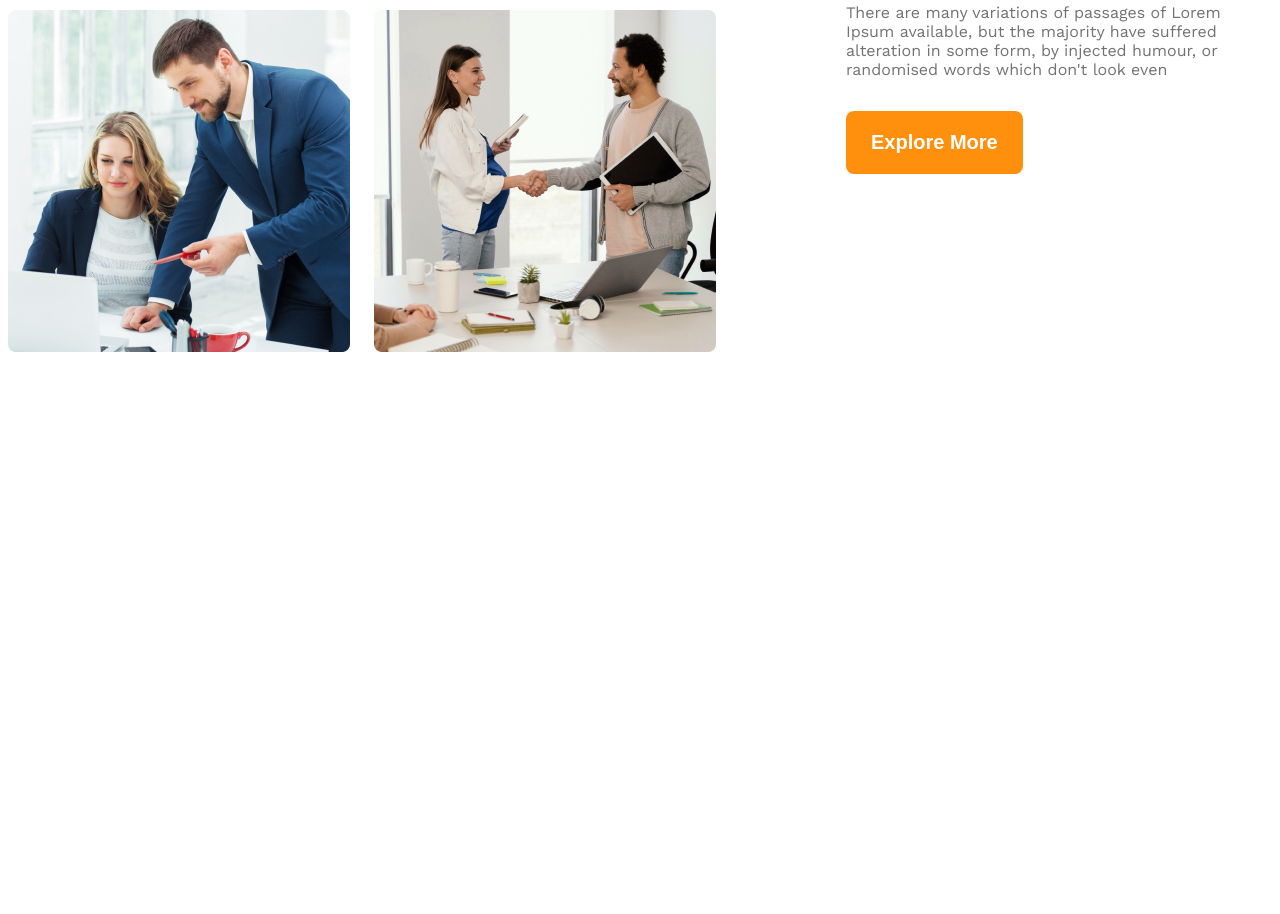
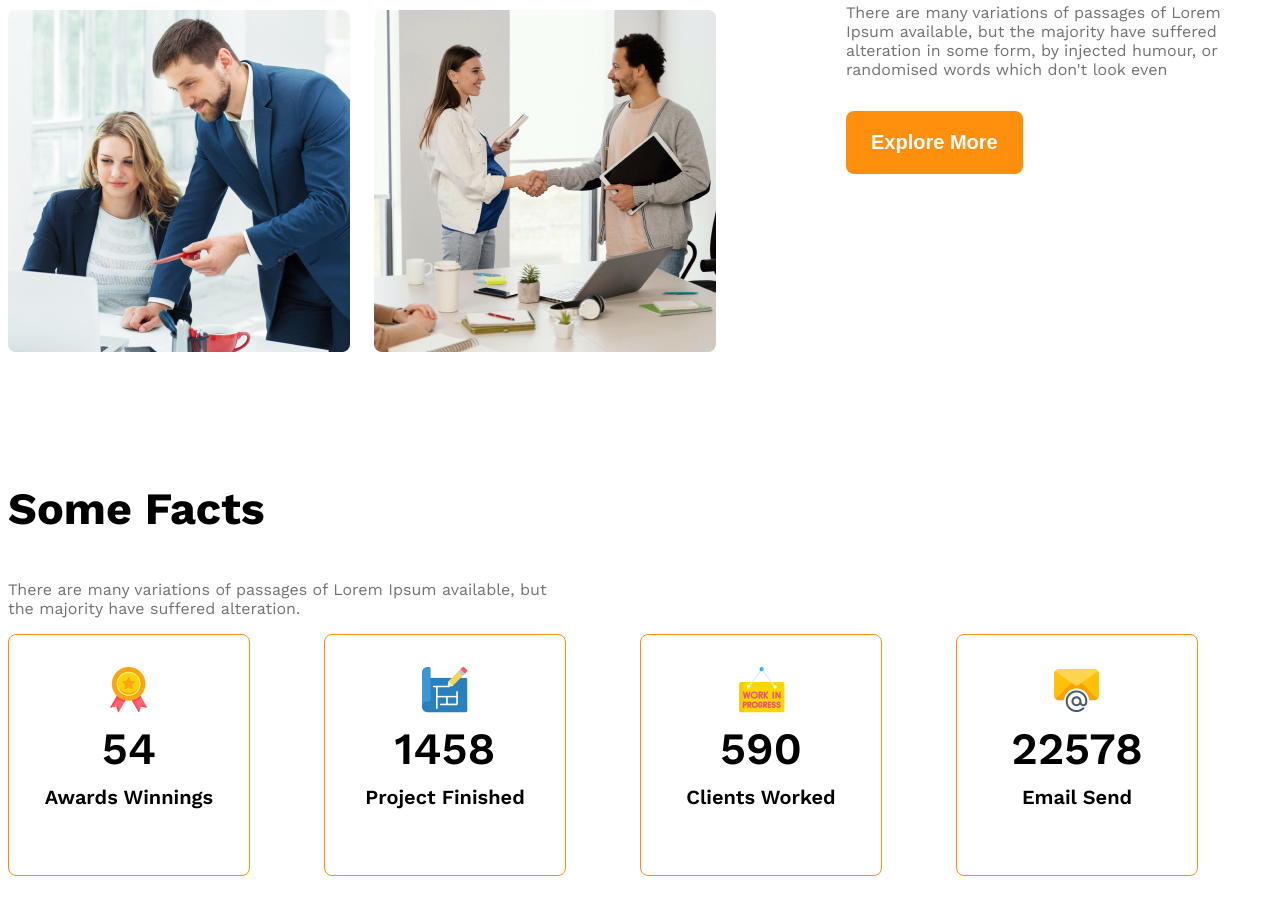
Before and after one commit to sajeeb5523/G3-architects, a plain HTML site: page index.html in a window 1280 px wide. Shown: the part 1670-2584 px from the top of the page. Before the commit the page ends 2030 px from the top, so only its background shows below. Drawn offline with nearby package versions, Linux system fonts and the light colour scheme.

Commit message:
new some code add

```diff
--- a/index.html
+++ b/index.html
@@ -28,6 +28,7 @@
             </div>
         </header>
         <main>
+            <!-- teams section start -->
             <section class="teams display_flex">
                 <div class="team_img_container">
                     <img src="images/team1.png" alt="">
@@ -35,12 +36,53 @@
                     <img src="images/team3.png" alt="">
                     <img src="images/team4.png" alt="">
                 </div>
-                <div class="our_features">
-                    <h2 class="features_title"><span id="quick_list" class="text_light_gray">Quick list</span> of Our <span class="text_primary">Features</span></h2>
-                    <p class="features_description text_light_gray">There are many variations of passages of Lorem Ipsum available, but the majority have suffered alteration in some form, by injected humour, or randomised words which don't look even</p>
+                <div class="our_feature">
+                    <h2 class="section_title"><span id="quick_list" class="text_light_gray">Quick list</span> of Our <span class="text_primary">Features</span></h2>
+                    <p class="feature_description text_light_gray">There are many variations of passages of Lorem Ipsum available, but the majority have suffered alteration in some form, by injected humour, or randomised words which don't look even</p>
                     <button class="btn_primary">Explore More</button>
                 </div>
             </section>
+            <!-- features will enjoy -->
+             <section>
+                <h3 class="section_title">Some Facts</h3>
+                <p class="text_light_gray fact_description">There are many variations of passages of Lorem Ipsum available, but the majority have suffered alteration.</p>
+                <div class="facts_container">
+                    <!-- .fact*4>img.fact_icon+h4.fact_number+h5.fact_name -->
+                    <div class="fact_card display_flex">
+                        <div>
+                            <img src="images/icons/ribon.png" alt="" class="fact_icon">
+                            <h4 class="fact_number">54</h4>
+                            <h5 class="fact_name">Awards Winnings</h5>
+                        </div>
+                    </div>
+                    <div class="fact_card display_flex">
+                        <div>
+                            <img src="images/icons/projects.png" alt="" class="fact_icon">
+                            <h4 class="fact_number">1458</h4>
+                            <h5 class="fact_name">Project Finished</h5>
+                        </div>
+                    </div>
+                    <div class="fact_card display_flex">
+                        <div>
+                            <img src="images/icons/customers.png" alt="" class="fact_icon">
+                            <h4 class="fact_number">590</h4>
+                            <h5 class="fact_name">Clients Worked</h5>
+                        </div>
+                    </div>
+                    <div class="fact_card display_flex">
+                        <div>
+                            <img src="images/icons/email.png" alt="" class="fact_icon">
+                            <h4 class="fact_number">22578</h4>
+                            <h5 class="fact_name">Email Send</h5>
+                        </div>
+                    </div>
+                </div>
+             </section>
+
+             <!-- some facts -->
+              <section class="some_facts">
+
+              </section>
         </main>
         <footer>
 
--- a/styles/architects.css
+++ b/styles/architects.css
@@ -50,7 +50,11 @@ main{
 main > section{
     margin-top: 130px;
 }
+.section_title{
+    font-size: 2.8rem;
+    font-weight: 700;
 
+}
 
 /* nav styles */
 .brand{
@@ -100,11 +104,6 @@ main > section{
     align-items: center;
 }
 
-.features_title{
-    font-size: 2.8rem;
-    font-weight: 700;
-
-}
 
 #quick_list{
     font-weight: 500;
@@ -115,16 +114,47 @@ main > section{
     gap: 24px;
 }
 
-.our_features{
+.our_feature{
     /* padding: 202px 301px 202px 73px; */
     margin-left: 130px;
     max-width: 530px;
 }
 
-.features_description{
+.feature_description{
     margin-bottom: 32px;
 }
 
+/* fact styles */
+.facts_container{
+    display: grid;
+    grid-template-columns: repeat(4, 1fr);
+}
+.fact_card{
+    border: 1px solid #FF900E;
+    width: 240px;
+    height: 240px;
+    border-radius: 8px;
+    text-align: center;
+    justify-content: center;
+    align-items: center;
+}
+
+.fact_number{
+    font-size: 2.8rem;
+    font-weight: 600;
+    margin-top: 5px;
+    margin-bottom: 10px;
+}
+
+.fact_name{
+    font-size: 1.25rem;
+    font-weight: 600;
+    margin-top: 10px;
+}
+
+.fact_description{
+    max-width: 540px;
+}
 
 /* responsive media query */
 @media screen and (max-width: 576px) {
@@ -136,7 +166,7 @@ main > section{
     .team_img_container{
         grid-template-columns: repeat(1, 1fr);
     }
-    .our_features{
+    .our_feature{
         margin-left: 20px;
     }
 }
@@ -146,7 +176,7 @@ main > section{
     .teams{
         flex-direction: column;
     }
-    .our_features{
+    .our_feature{
         margin-left: 50px auto;
     }
 }
```
